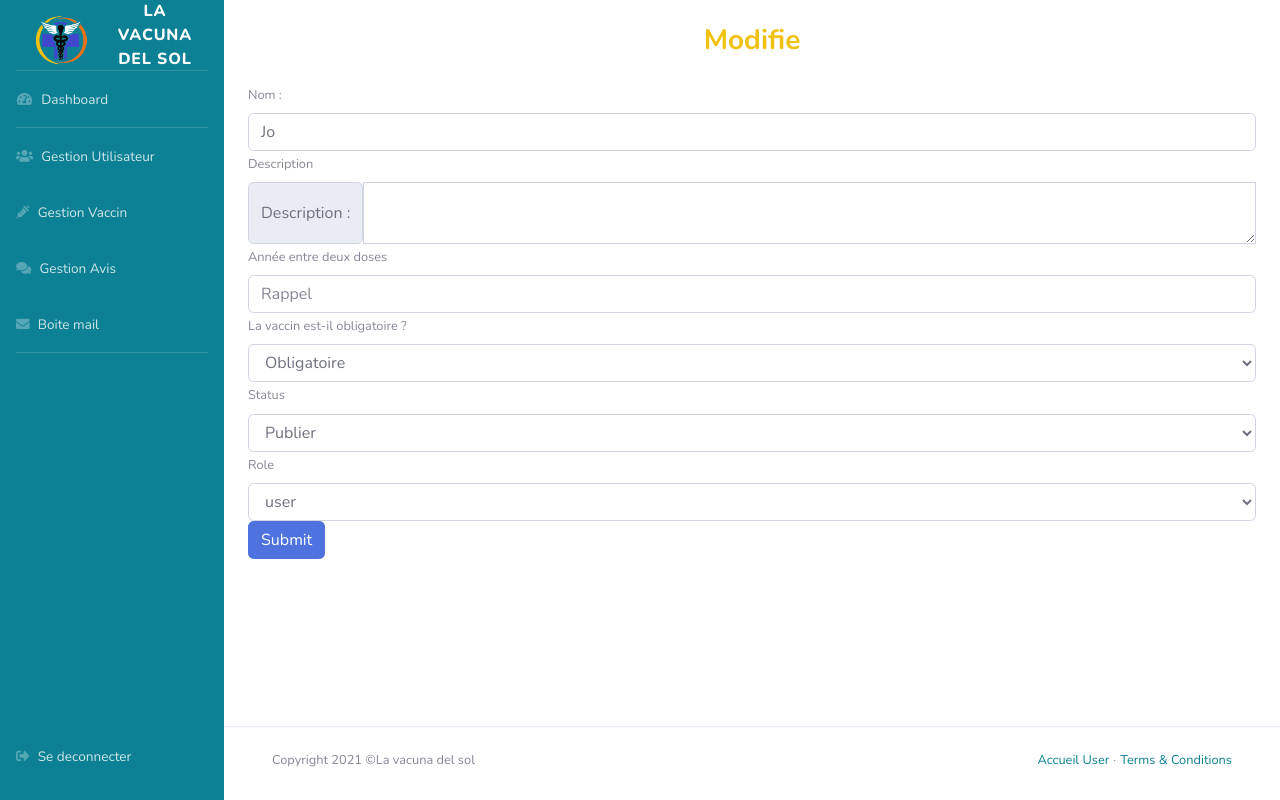
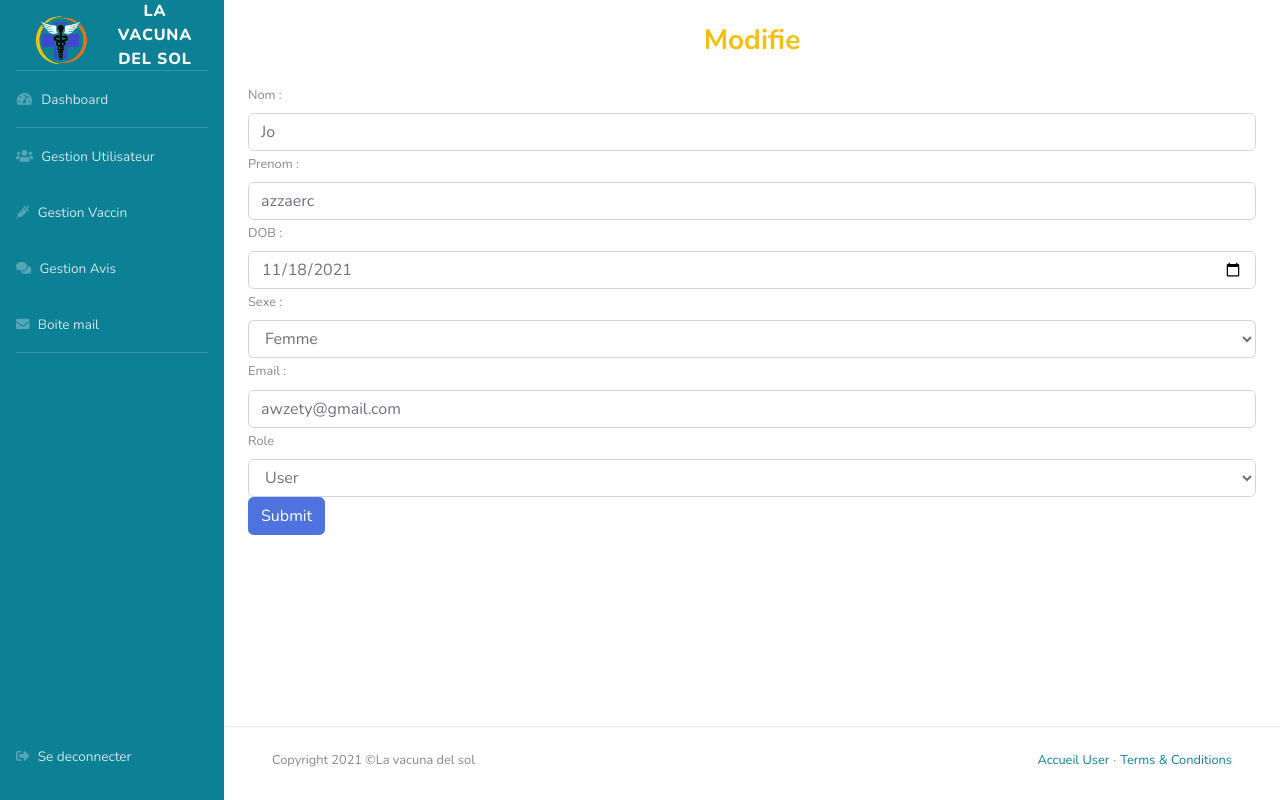
Before and after one commit to Johjoh-6/La-Vacuna-del-Sol, a PHP site: page /admin/update.php?table=vds_users&id=7 in a window 1280 px wide. Run offline with PHP 8.4, Linux system fonts and the light colour scheme; data comes from the database, SQL or seed files in the repository; data that the repository does not hold is empty; some libraries are stand-ins or nearby versions.

Commit message:
update finish need to add change status

```diff
--- a/admin/update.php
+++ b/admin/update.php
@@ -30,11 +30,17 @@ if (!empty($_GET['id']) && is_numeric($_GET['id'])&& !empty($_GET['table']) && i
 
             /*If not error*/
             if (count($error) == 0) {
-                $sql = "INSERT INTO vds_vaccin (name, content, rappel,obligatoire, status)
-                VALUES (:nam ,:content,:rappel,:obligatoire,:status)";
+                $sql = "UPDATE vds_vaccin SET
+                      name = :nam,
+                      content = :content,
+                      rappel = :rappel,
+                      obligatoire = :obligatoire,
+                      status = :status
+                        WHERE id = :id";
                 // Prepare the request
                 $query = $pdo->prepare($sql);
                 // Injection SQL
+                $query->bindValue(':id', $id, PDO::PARAM_INT);
                 $query->bindValue(':nam', $name, PDO::PARAM_STR);
                 $query->bindValue(':content', $content, PDO::PARAM_STR);
                 $query->bindValue(':rappel', $rappel, PDO::PARAM_INT);
@@ -64,25 +70,35 @@ if (!empty($_GET['id']) && is_numeric($_GET['id'])&& !empty($_GET['table']) && i
             $error = validInput($error, $sex, 'sexe', 0, 30);
             $error = validInput($error, $role, 'role', 1, 30);
             $error = mailValidation($error, $email, 'email');
-            if(empty($errors['email'])) {
-                $sql = "SELECT * FROM vds_users WHERE email = :email";
-                $query = $pdo->prepare($sql);
-                $query->bindValue(':email',$email,PDO::PARAM_STR);
-                $query->execute();
-                $verifEmail = $query->fetch();
-                if(!empty($verifEmail)) {
-                    $error['email'] = 'Cette email existe déjà';
+            if ($email != $item['email']) {
+                if (empty($errors['email'])) {
+                    $sql = "SELECT * FROM vds_users WHERE email = :email";
+                    $query = $pdo->prepare($sql);
+                    $query->bindValue(':email', $email, PDO::PARAM_STR);
+                    $query->execute();
+                    $verifEmail = $query->fetch();
+                    if (!empty($verifEmail)) {
+                        $error['email'] = 'Cette email existe déjà';
+                    }
                 }
             }
             debug($error);
+            debug($_POST);
             /*If not error*/
             if (count($error) == 0) {
-                $sql = "INSERT INTO vds_users (name, prenom, dob, sexe, email, role)
-                VALUES (:nam,:prenom,:dob,:sexe,:email, :rol )";
+                $sql = "UPDATE vds_users SET
+                      name = :nam,
+                      prenom = :prenom,
+                      dob = :dob,
+                      sexe = :sexe,
+                      email = :email,
+                      role = :rol
+                        WHERE id = :id";
 
                 // Prepare la request
                 $query = $pdo->prepare($sql);
                 // Injection SQL
+                $query->bindValue(':id', $id, PDO::PARAM_INT);
                 $query->bindValue(':nam', $name, PDO::PARAM_STR);
                 $query->bindValue(':prenom', $prenom, PDO::PARAM_STR);
                 $query->bindValue(':dob', $dob, PDO::PARAM_STR);
@@ -116,12 +132,39 @@ include ('inc/header_b.php');
     <div class="container-fluid">
 
         <!-- Page Heading -->
+        <?php if ($succes){?>
+            <div class="text-center mt-5" >
+                <div class="h3 mx-auto mb-4 mt-4 text-center text-yellow font-weight-bold">Modification réussi</div>
+                <a onclick="javascript:history.go(-2)" class="btn btn-primary "><p class="text-blue-500 mb-0">Revenir sur la page précedente</p></a>
+            </div>
+        <?php  } else {?>
         <h1 class="h3 mb-4 mt-4 text-center text-yellow font-weight-bold">Modifie</h1>
         <form action="" method="post">
             <label for="name" class="form-label small">Nom : </label>
             <input class="form-control" type="text" placeholder="<?= $item['name'];?>" name="name" aria-label="name" id="name" value="<?= showForUpdate('name', $item['name']);?>">
             <span class="error-input"><?= returnError($error, 'name');?></span>
+            <?php if ($tableName == 'vds_users') { ?>
+            <label for="prenom" class="form-label small">Prenom : </label>
+            <input class="form-control" type="text" placeholder="<?= $item['prenom'];?>" name="prenom" aria-label="prenom" id="prenom" value="<?= showForUpdate('prenom', $item['prenom']);?>">
+            <span class="error-input"><?= returnError($error, 'prenom');?></span>
 
+            <label for="dob" class="form-label small">DOB : </label>
+            <input class="form-control" type="date" placeholder="<?= $item['dob'];?>" name="dob" aria-label="dob" id="dob" value="<?= showForUpdate('dob', $item['dob']);?>">
+            <span class="error-input"><?= returnError($error, 'dob');?></span>
+
+            <label for="sexe" class="form-label small">Sexe : </label>
+                <select class="form-control" aria-label="sexe" name="sexe" id=sexe">
+                    <option value="homme" <?= isSelected($item,'sexe','homme'); ?>>Homme</option>
+                    <option value="femme" <?= isSelected($item,'sexe','femme'); ?>>Femme</option>
+                    <option value="non indiqué" <?= isSelected($item,'sexe','non-indiqué'); ?>>Non indiqué</option>
+                </select>
+            <span class="error-input"><?= returnError($error, 'sexe');?></span>
+
+            <label for="email" class="form-label small">Email : </label>
+            <input class="form-control" type="email" placeholder="<?= $item['email'];?>" name="email" aria-label="email" id="email" value="<?= showForUpdate('email', $item['email']);?>">
+            <span class="error-input"><?= returnError($error, 'email');?></span>
+            <?php }
+                if ($tableName == 'vds_vaccin') { ?>
             <label for="content" class="form-label small">Description</label>
             <div class="input-group"><span class="input-group-text">Description :</span>
                 <textarea class="form-control" aria-label="content" name="content" id="content" ><?= showForUpdate('content', $item['content']);?></textarea>
@@ -135,12 +178,10 @@ include ('inc/header_b.php');
             <label for="obligatoire" class="form-label small">La vaccin est-il obligatoire ?</label>
             <select class="form-control" aria-label="obligatoire" name="obligatoire" id=obligatoire">
                 <option value="obligatoire" <?= isSelected($item,'obligatoire','obligatoire'); ?>>Obligatoire</option>
-                <option value="non-obligatoire" <?= isSelected($item,'obligatoire','non-obligatoire'); ?>>non-obligatoire</option>
-                <option value="non indiqué" <?= isSelected($item,'obligatoire','non-indiqué'); ?>>non indiqué</option>
+                <option value="non-obligatoire" <?= isSelected($item,'obligatoire','non-obligatoire'); ?>>Non-obligatoire</option>
+                <option value="non indiqué" <?= isSelected($item,'obligatoire','non-indiqué'); ?>>Non indiqué</option>
             </select>
             <span class="error-input"><?= returnError($error, 'obligatoire');?></span>
-
-
 
             <label for="status" class="form-label small">Status</label>
             <select class="form-control" aria-label="status" name="status" id="status">
@@ -149,24 +190,19 @@ include ('inc/header_b.php');
                 <option value="attente" <?= isSelected($item,'status','attente'); ?>>En attente</option>
             </select>
             <span class="error-input"><?= returnError($error, 'status');?></span>
-
-            <label for="status" class="form-label small">Role</label>
-            <select class="form-control" aria-label="status" name="status" id="status">
-                <option value="user" <?= isSelected($item,'role','user'); ?>>user</option>
-                <option value="admin" <?= isSelected($item,'role','admin'); ?>>admin</option>
+            <?php }
+                if ($tableName == 'vds_users') { ?>
+            <label for="role" class="form-label small">Role</label>
+            <select class="form-control" aria-label="role" name="role" id="role">
+                <option value="user" <?= isSelected($item,'role','user'); ?>>User</option>
+                <option value="admin" <?= isSelected($item,'role','admin'); ?>>Admin</option>
             </select>
             <span class="error-input"><?= returnError($error, 'status');?></span>
+                <?php } ?>
             <input type="submit" id="submitted" name="submitted" class="btn btn-primary" placeholder="Envoyer">
         </form>
-
+        <?php }?>
         </div>
-
-
-
-
-
-
-
 
 <?php
 include ('inc/footer_b.php');
```
Also changed, not shown: admin/add-vaccin.php (+4 -4 lines).
